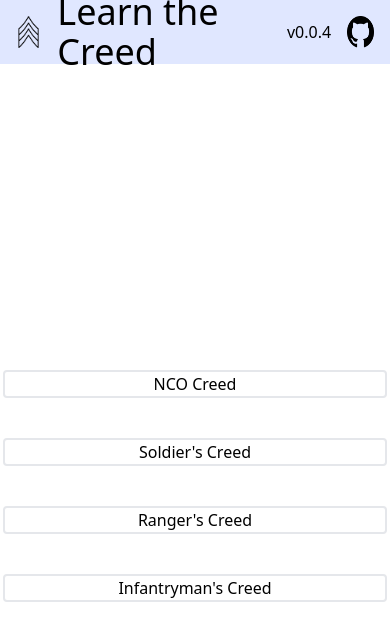
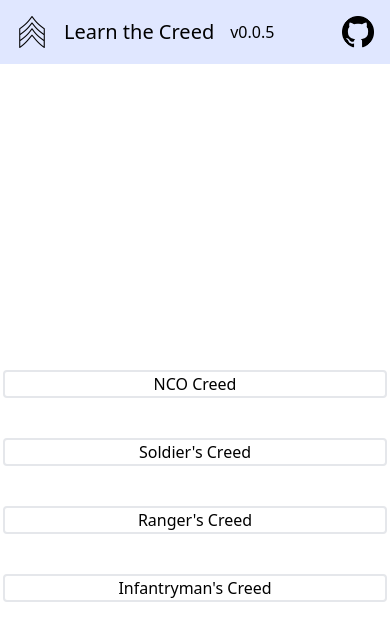
Before and after one commit to dustinws/learn-the-creed, a React (Vite) app: page / in a window 390 px wide. Shown: the top 640 px of the page. Built offline with nearby package versions, Linux system fonts and the light colour scheme; the HTML template or start-up script is replaced by a standard one.

Commit message:
chore(header): use smaller font to accomodate mobile devices

```diff
--- a/package.json
+++ b/package.json
@@ -1,7 +1,7 @@
 {
   "name": "learn-the-creed",
   "private": true,
-  "version": "0.0.4",
+  "version": "0.0.5",
   "scripts": {
     "dev": "vite",
     "build": "tsc && vite build",
--- a/src/components/Header.tsx
+++ b/src/components/Header.tsx
@@ -1,4 +1,5 @@
 import classNames from '../utils/classNames';
+import pkg from '../../package.json';
 
 export default function Header() {
   return (
@@ -19,7 +20,7 @@ export default function Header() {
         </a>
         <div
           className={classNames(
-            'text-4xl',
+            'text-xl',
             'pl-4',
             'justify-self-center',
           )}
@@ -27,7 +28,7 @@ export default function Header() {
           Learn the Creed
         </div>
         <div className="font-thin px-4">
-          v0.0.4
+          {`v${pkg.version}`}
         </div>
       </div>
       <div>
```
